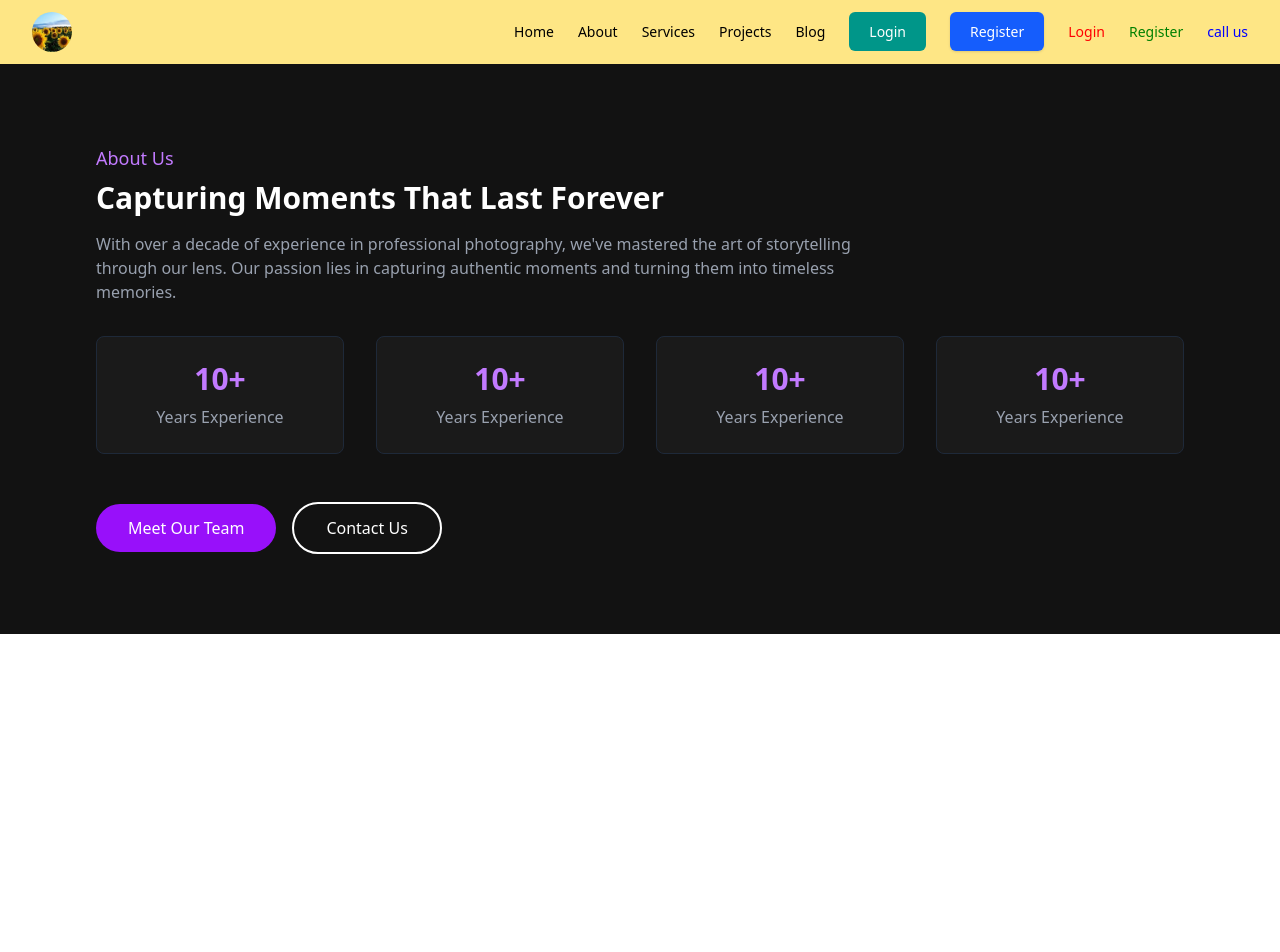
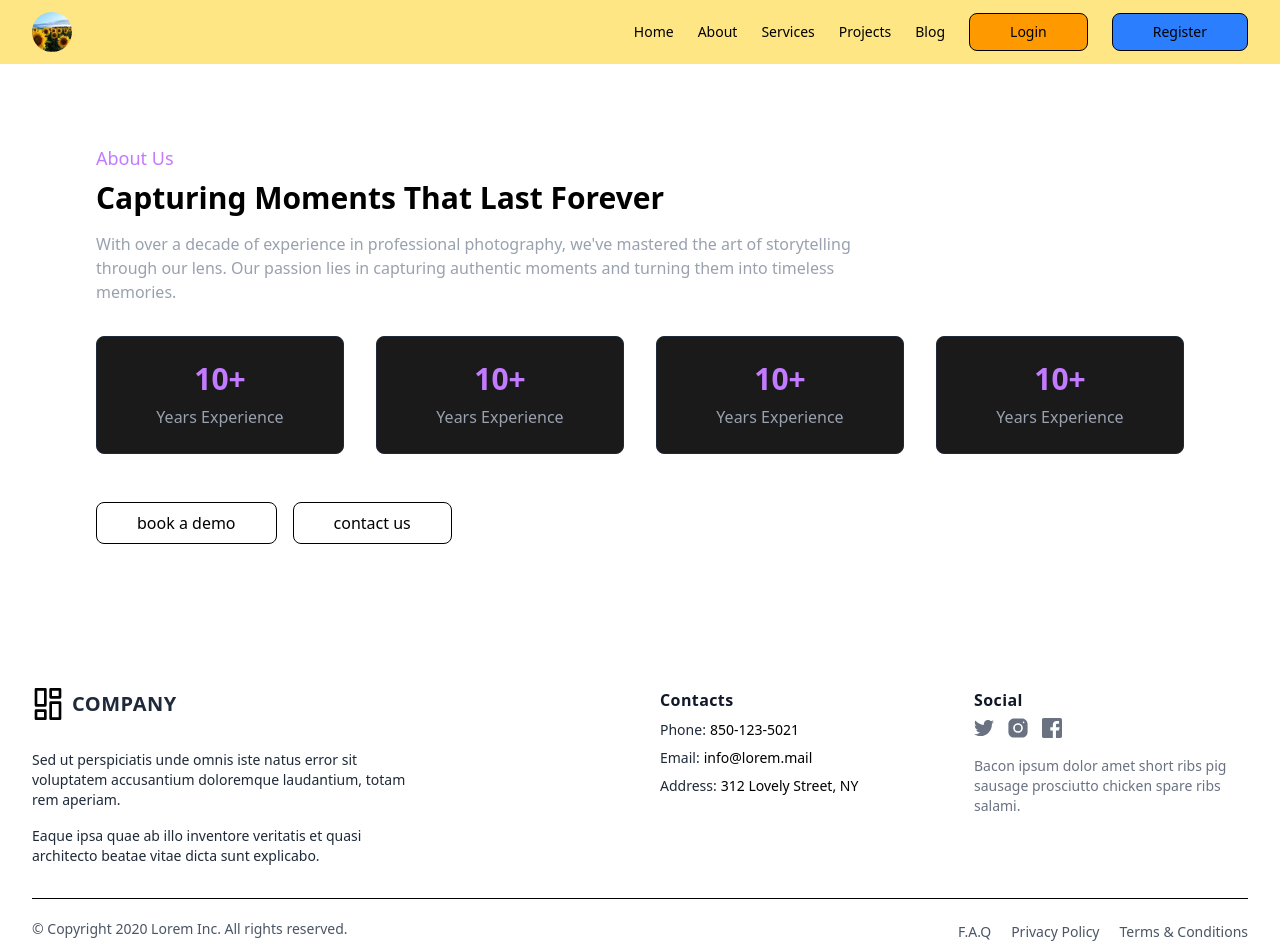
Before and after one commit to RajeshPandey10/react-season2, a React (Vite) app in the folder day3/: page /about in a window 1280 px wide. Shown: the top 952 px of the page. Before the commit the page ends 800 px from the top, so only its background shows below. Built offline with nearby package versions, Linux system fonts and the light colour scheme.

Commit message:
proprs in react

```diff
--- a/day3/src/App.jsx
+++ b/day3/src/App.jsx
@@ -2,6 +2,7 @@
 import Header from "./componetns/common/Header";
 import About from "./pages/About";
 import Home from "./pages/Home";
+import Footer from "./componetns/common/Footer";
 
 function App() {
   return (
@@ -14,6 +15,7 @@
           <Route path="/" element={<Home />} />
           <Route path="/about" element={<About />} />
         </Routes>
+        <Footer/>
       </BrowserRouter>
     </>
   );
--- a/day3/src/componetns/common/Button.jsx
+++ b/day3/src/componetns/common/Button.jsx
@@ -1,10 +1,10 @@
-import React from "react";
-
-const Button = ({butonkoname,color}) => {
+const Button = ({ name, className }) => {
   return (
-    <a href="" style={{color:color}} >
-      {butonkoname}
-    </a>
+    <button
+      className={`border hover:bg-green-700 px-10 py-2 cursor-pointer transition-all  rounded-lg ${className} `}
+    >
+      <a href="">{name}</a>
+    </button>
   );
 };
 
--- /dev/null
+++ b/day3/src/componetns/common/Footer.jsx
@@ -0,0 +1,154 @@
+const Footer = () => {
+  return (
+    <div class="px-4 pt-16 mx-auto sm:max-w-xl md:max-w-full lg:max-w-screen-xl md:px-24 lg:px-8">
+      <div class="grid gap-10 row-gap-6 mb-8 sm:grid-cols-2 lg:grid-cols-4">
+        <div class="sm:col-span-2">
+          <a
+            href="/"
+            aria-label="Go home"
+            title="Company"
+            class="inline-flex items-center"
+          >
+            <svg
+              class="w-8 text-deep-purple-accent-400"
+              viewBox="0 0 24 24"
+              stroke-linejoin="round"
+              stroke-width="2"
+              stroke-linecap="round"
+              stroke-miterlimit="10"
+              stroke="currentColor"
+              fill="none"
+            >
+              <rect x="3" y="1" width="7" height="12"></rect>
+              <rect x="3" y="17" width="7" height="6"></rect>
+              <rect x="14" y="1" width="7" height="6"></rect>
+              <rect x="14" y="11" width="7" height="12"></rect>
+            </svg>
+            <span class="ml-2 text-xl font-bold tracking-wide text-gray-800 uppercase">
+              Company
+            </span>
+          </a>
+          <div class="mt-6 lg:max-w-sm">
+            <p class="text-sm text-gray-800">
+              Sed ut perspiciatis unde omnis iste natus error sit voluptatem
+              accusantium doloremque laudantium, totam rem aperiam.
+            </p>
+            <p class="mt-4 text-sm text-gray-800">
+              Eaque ipsa quae ab illo inventore veritatis et quasi architecto
+              beatae vitae dicta sunt explicabo.
+            </p>
+          </div>
+        </div>
+        <div class="space-y-2 text-sm">
+          <p class="text-base font-bold tracking-wide text-gray-900">
+            Contacts
+          </p>
+          <div class="flex">
+            <p class="mr-1 text-gray-800">Phone:</p>
+            <a
+              href="tel:850-123-5021"
+              aria-label="Our phone"
+              title="Our phone"
+              class="transition-colors duration-300 text-deep-purple-accent-400 hover:text-deep-purple-800"
+            >
+              850-123-5021
+            </a>
+          </div>
+          <div class="flex">
+            <p class="mr-1 text-gray-800">Email:</p>
+            <a
+              href="mailto:info@lorem.mail"
+              aria-label="Our email"
+              title="Our email"
+              class="transition-colors duration-300 text-deep-purple-accent-400 hover:text-deep-purple-800"
+            >
+              info@lorem.mail
+            </a>
+          </div>
+          <div class="flex">
+            <p class="mr-1 text-gray-800">Address:</p>
+            <a
+              href="https://www.google.com/maps"
+              target="_blank"
+              rel="noopener noreferrer"
+              aria-label="Our address"
+              title="Our address"
+              class="transition-colors duration-300 text-deep-purple-accent-400 hover:text-deep-purple-800"
+            >
+              312 Lovely Street, NY
+            </a>
+          </div>
+        </div>
+        <div>
+          <span class="text-base font-bold tracking-wide text-gray-900">
+            Social
+          </span>
+          <div class="flex items-center mt-1 space-x-3">
+            <a
+              href="/"
+              class="text-gray-500 transition-colors duration-300 hover:text-deep-purple-accent-400"
+            >
+              <svg viewBox="0 0 24 24" fill="currentColor" class="h-5">
+                <path d="M24,4.6c-0.9,0.4-1.8,0.7-2.8,0.8c1-0.6,1.8-1.6,2.2-2.7c-1,0.6-2,1-3.1,1.2c-0.9-1-2.2-1.6-3.6-1.6 c-2.7,0-4.9,2.2-4.9,4.9c0,0.4,0,0.8,0.1,1.1C7.7,8.1,4.1,6.1,1.7,3.1C1.2,3.9,1,4.7,1,5.6c0,1.7,0.9,3.2,2.2,4.1 C2.4,9.7,1.6,9.5,1,9.1c0,0,0,0,0,0.1c0,2.4,1.7,4.4,3.9,4.8c-0.4,0.1-0.8,0.2-1.3,0.2c-0.3,0-0.6,0-0.9-0.1c0.6,2,2.4,3.4,4.6,3.4 c-1.7,1.3-3.8,2.1-6.1,2.1c-0.4,0-0.8,0-1.2-0.1c2.2,1.4,4.8,2.2,7.5,2.2c9.1,0,14-7.5,14-14c0-0.2,0-0.4,0-0.6 C22.5,6.4,23.3,5.5,24,4.6z"></path>
+              </svg>
+            </a>
+            <a
+              href="/"
+              class="text-gray-500 transition-colors duration-300 hover:text-deep-purple-accent-400"
+            >
+              <svg viewBox="0 0 30 30" fill="currentColor" class="h-6">
+                <circle cx="15" cy="15" r="4"></circle>
+                <path d="M19.999,3h-10C6.14,3,3,6.141,3,10.001v10C3,23.86,6.141,27,10.001,27h10C23.86,27,27,23.859,27,19.999v-10   C27,6.14,23.859,3,19.999,3z M15,21c-3.309,0-6-2.691-6-6s2.691-6,6-6s6,2.691,6,6S18.309,21,15,21z M22,9c-0.552,0-1-0.448-1-1   c0-0.552,0.448-1,1-1s1,0.448,1,1C23,8.552,22.552,9,22,9z"></path>
+              </svg>
+            </a>
+            <a
+              href="/"
+              class="text-gray-500 transition-colors duration-300 hover:text-deep-purple-accent-400"
+            >
+              <svg viewBox="0 0 24 24" fill="currentColor" class="h-5">
+                <path d="M22,0H2C0.895,0,0,0.895,0,2v20c0,1.105,0.895,2,2,2h11v-9h-3v-4h3V8.413c0-3.1,1.893-4.788,4.659-4.788 c1.325,0,2.463,0.099,2.795,0.143v3.24l-1.918,0.001c-1.504,0-1.795,0.715-1.795,1.763V11h4.44l-1,4h-3.44v9H22c1.105,0,2-0.895,2-2 V2C24,0.895,23.105,0,22,0z"></path>
+              </svg>
+            </a>
+          </div>
+          <p class="mt-4 text-sm text-gray-500">
+            Bacon ipsum dolor amet short ribs pig sausage prosciutto chicken
+            spare ribs salami.
+          </p>
+        </div>
+      </div>
+      <div class="flex flex-col-reverse justify-between pt-5 pb-10 border-t lg:flex-row">
+        <p class="text-sm text-gray-600">
+          © Copyright 2020 Lorem Inc. All rights reserved.
+        </p>
+        <ul class="flex flex-col mb-3 space-y-2 lg:mb-0 sm:space-y-0 sm:space-x-5 sm:flex-row">
+          <li>
+            <a
+              href="/"
+              class="text-sm text-gray-600 transition-colors duration-300 hover:text-deep-purple-accent-400"
+            >
+              F.A.Q
+            </a>
+          </li>
+          <li>
+            <a
+              href="/"
+              class="text-sm text-gray-600 transition-colors duration-300 hover:text-deep-purple-accent-400"
+            >
+              Privacy Policy
+            </a>
+          </li>
+          <li>
+            <a
+              href="/"
+              class="text-sm text-gray-600 transition-colors duration-300 hover:text-deep-purple-accent-400"
+            >
+              Terms &amp; Conditions
+            </a>
+          </li>
+        </ul>
+      </div>
+    </div>
+  );
+};
+
+export default Footer;
--- a/day3/src/componetns/common/Navbar.jsx
+++ b/day3/src/componetns/common/Navbar.jsx
@@ -19,9 +19,9 @@
               </Link>
             </li>
           ))}
-          <Button butonkoname="Login" color="red"/>
-           <Button butonkoname="Register" color="green"/>
-            <Button butonkoname="call us" color="blue"/>
+          <Button name="Login" className="border bg-amber-500" />
+           <Button name="Register" className="bg-blue-500"/>
+
         </ul>
       </nav>
     </>
--- a/day3/src/componetns/home/Hero.jsx
+++ b/day3/src/componetns/home/Hero.jsx
@@ -1,3 +1,5 @@
+import Button from "../common/Button";
+
 const Hero = () => {
   return (
     <>
@@ -30,12 +32,7 @@
           underwriting to claims processing, our intelligent system streamlines
           and enhances every aspect of your insurance operations.
         </h2>
-        <a
-          className="bg-orange-600 dark:bg-gray-800 rounded-xl text-white dark:text-gray-300 font-medium px-4 py-3 sm:mt-10 mt-8 hover:bg-orange-500 dark:hover:bg-gray-600 transition"
-          href
-        >
-          Get started
-        </a>
+       <Button name="Get Started" className="bg-sky-800"/>
       </div>
     </>
   );
--- a/day3/src/constants/navMenu.js
+++ b/day3/src/constants/navMenu.js
@@ -5,8 +5,7 @@
     {label:"Projects" ,path:"/projects"},
     {label:"Blog" ,path:"/blog"},
 
-    {label:"Login",path:"/login",isButton:true},
-    {label:"Register",path:"/register",isButton:true},
+
 
 
 
--- a/day3/src/pages/About.jsx
+++ b/day3/src/pages/About.jsx
@@ -1,15 +1,16 @@
 import React from 'react'
+import Button from '../componetns/common/Button'
 
 const About = () => {
   return (
- <section id="about" className="py-20 md:px-20 lg:px-20 bg-[#121212]">
+ <section id="about" className="py-20 md:px-20 lg:px-20 bg-[#ffff]">
   <div className="container mx-auto px-4">
     <div className="mb-12">
       {/* Heading */}
       <h2 className="text-purple-400 text-lg mb-2" data-aos="fade-down">
         About Us
       </h2>
-      <h3 className="mb-4 text-3xl font-bold text-white section-title" data-aos="fade-down">
+      <h3 className="mb-4 text-3xl font-bold text-black section-title" data-aos="fade-down">
         Capturing Moments That Last Forever
       </h3>
       <p className="mb-8 max-w-3xl text-gray-400" data-aos="fade-down">
@@ -39,12 +40,8 @@
     </div>
     {/* Buttons Section */}
     <div className="flex flex-col sm:flex-row items-center gap-4 mt-8" data-aos="fade-up">
-      <a href="#team" className="cursor-pointer rounded-full bg-purple-600 hover:bg-purple-700 text-white py-3 px-8">
-        Meet Our Team
-      </a>
-      <a href="#contact" className="cursor-pointer rounded-full border-2 py-3 px-8 border-white text-white hover:bg-white hover:text-purple-900 transition duration-300 ease-in-out">
-        Contact Us
-      </a>
+      <Button name="book a demo" className=" hover:bg-amber-300 "/>
+     <Button name="contact us"/>
     </div>
   </div>
 </section>
```
